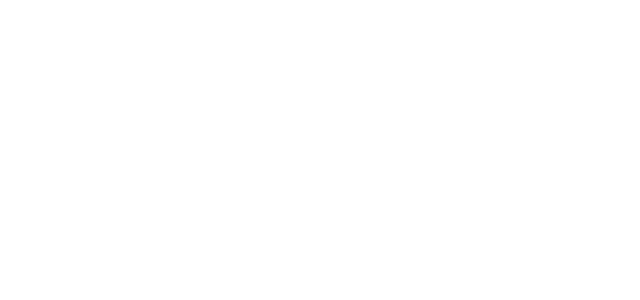
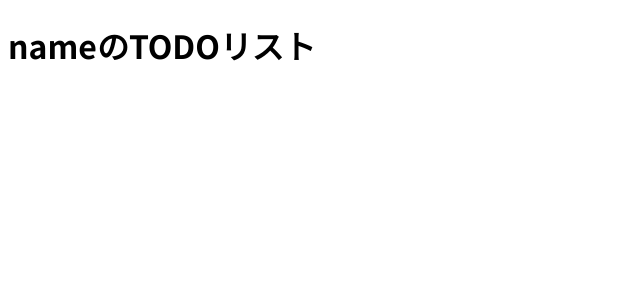
Before and after one commit to pppeyo38/react-django_todo-app, a React (Vite) app in the folder react-typescript/: page /name in a window 1280 px wide. Before the commit this address had no page. Shown: the top 300 px of the page, without its empty margins (0-640 px from the left). Built offline with nearby package versions, Linux system fonts and the light colour scheme.

Commit message:
:sparkles: add pages

```diff
--- /dev/null
+++ b/react-typescript/src/pages/Home.tsx
@@ -0,0 +1,7 @@
+export const Home = () => {
+  return (
+    <>
+      <h1>ホーム画面</h1>
+    </>
+  )
+}
--- /dev/null
+++ b/react-typescript/src/pages/TodoDetail.tsx
@@ -0,0 +1,13 @@
+import { useParams } from 'react-router-dom'
+
+export const TodoDetail = () => {
+  const { username, id } = useParams<{ username: string; id: string }>()
+
+  return (
+    <>
+      <h1>
+        {username} todo{id}詳細ページ
+      </h1>
+    </>
+  )
+}
--- /dev/null
+++ b/react-typescript/src/pages/TodoList.tsx
@@ -0,0 +1,11 @@
+import { useParams } from 'react-router-dom'
+
+export const TodoList = () => {
+  const { username } = useParams<{ username: string }>()
+
+  return (
+    <>
+      <h1>{username}のTODOリスト</h1>
+    </>
+  )
+}
--- a/react-typescript/src/router/Router.tsx
+++ b/react-typescript/src/router/Router.tsx
@@ -1,9 +1,14 @@
 import { Routes, Route } from 'react-router-dom'
+import { Home } from '../pages/Home'
+import { TodoList } from '../pages/TodoList'
+import { TodoDetail } from '../pages/TodoDetail'
 
 export const Router = () => {
   return (
     <Routes>
-      <Route path="/" />
+      <Route path="/" element={<Home />} />
+      <Route path="/:username" element={<TodoList />} />
+      <Route path="/:username/:id" element={<TodoDetail />} />
     </Routes>
   )
 }
```
